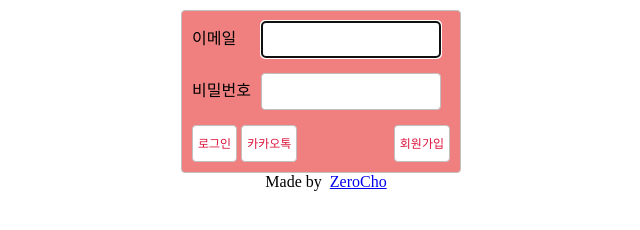
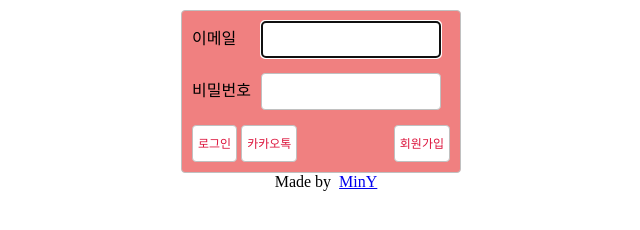
Before and after one commit to 22SWU/nodebook_MY, a website: page 9_ExpressSNS/views/layout.html in a window 1280 px wide. Shown: the full height of the page, 59-699 px from the left. Drawn offline with nearby package versions, Linux system fonts and the light colour scheme; files that its build step writes are made by us from their sources.

Commit message:
layout.html 수정

```diff
--- a/9_ExpressSNS/views/layout.html
+++ b/9_ExpressSNS/views/layout.html
@@ -42,7 +42,7 @@
         </div>
         <footer>
           Made by&nbsp;
-          <a href="https://www.zerocho.com" target="_blank">ZeroCho</a>
+          <a href="https://www.zerocho.com" target="_blank">MinY</a>
         </footer>
       </div>
       {% block content %}
```
